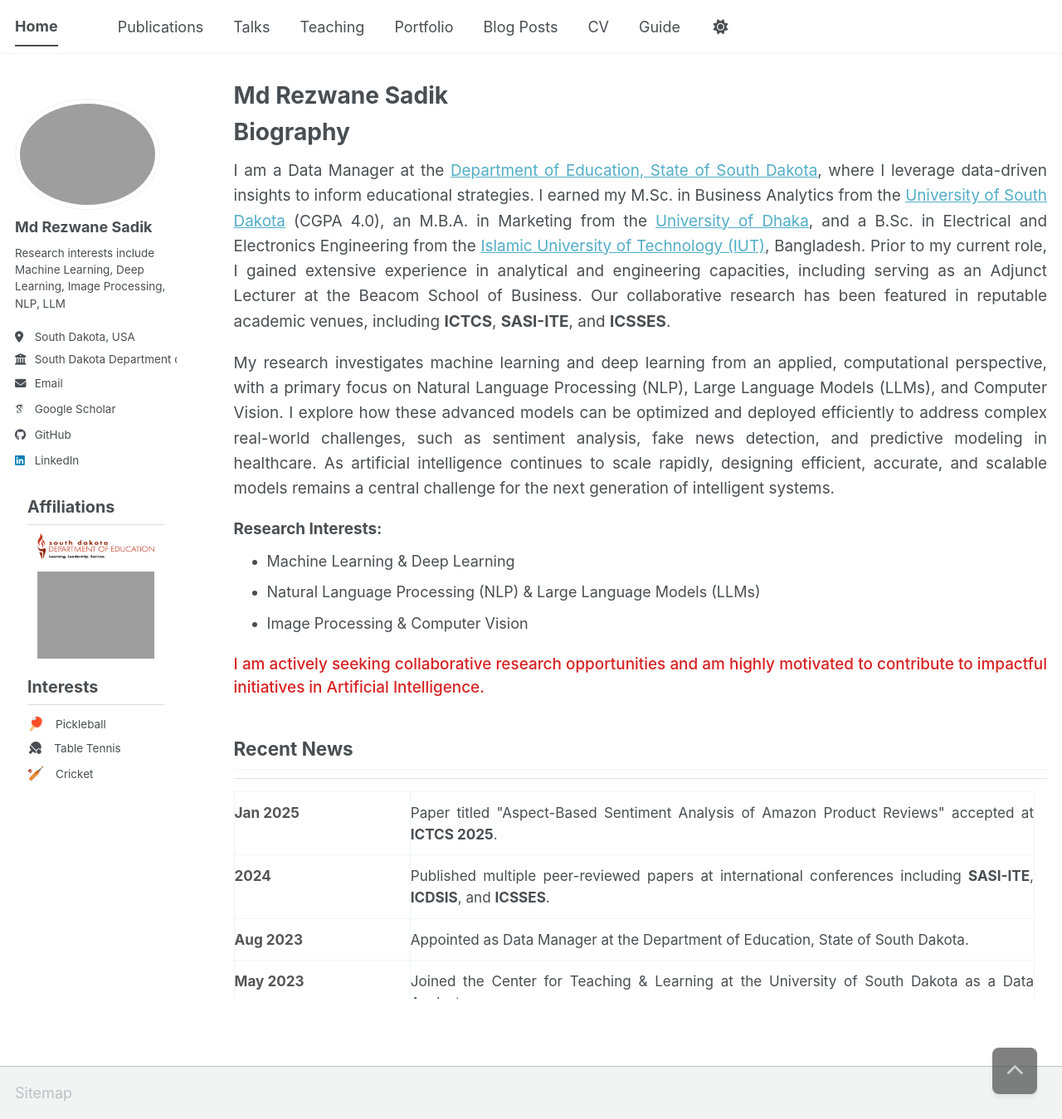
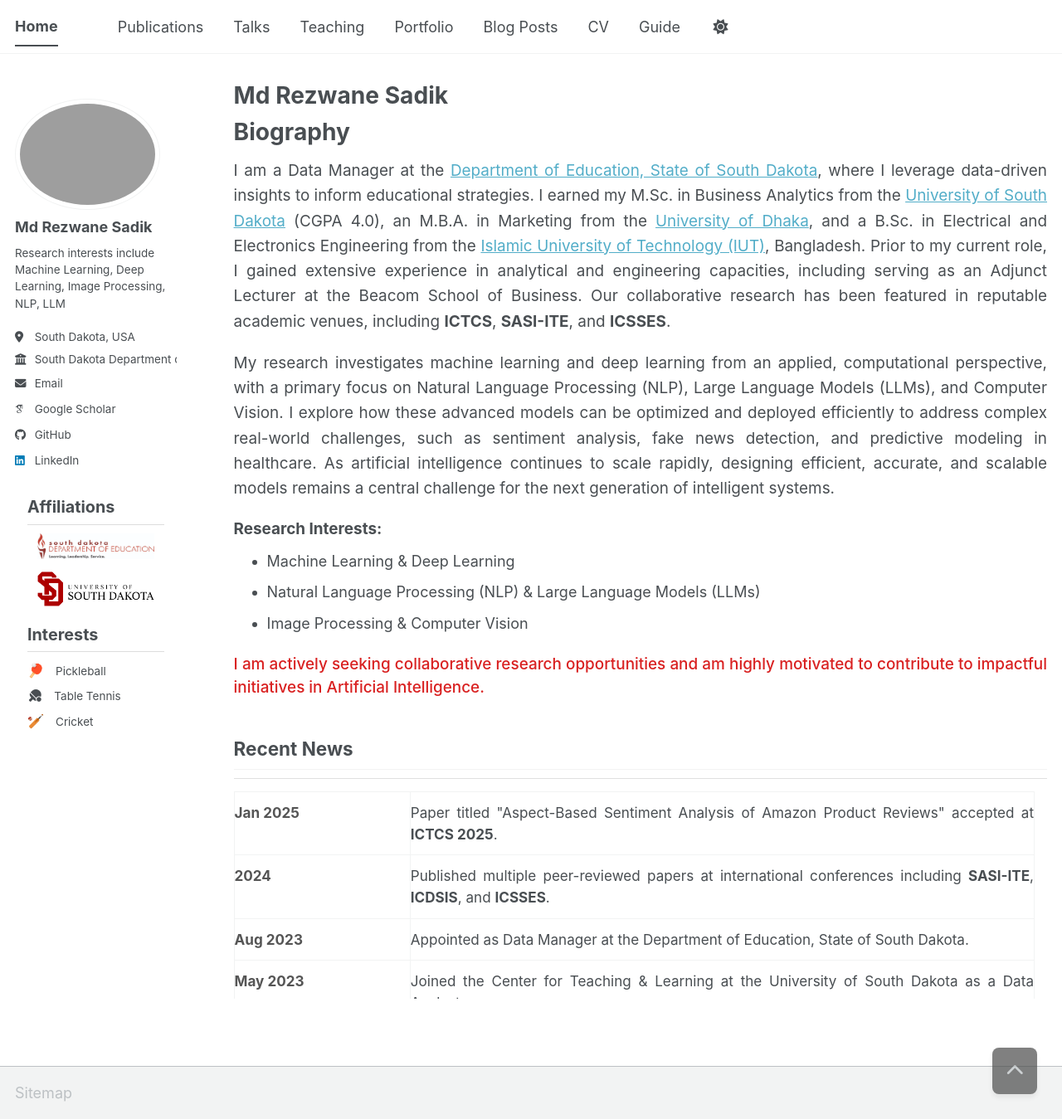
Before and after one commit to rez1Sadik/rez1Sadik.github.io, a Jekyll site: the page built from _pages/about.md, in a window 1280 px wide and 1349 px high. Shown: the whole window at 83% size. Built offline with Jekyll 4.4.1, drawn with Linux system fonts in a browser that asks for light colours; some web fonts are replaced; a script bundle is joined from its source files by our own code; library files that are not in the unit come from our copies.

Commit message:
pic change

```diff
--- a/_includes/author-profile.html
+++ b/_includes/author-profile.html
@@ -178,8 +178,8 @@
 <div class="author__urls-wrapper" style="margin-top: 30px; padding: 0 15px;">
     <p style="font-size: 1.1em; font-weight: bold; margin-bottom: 10px; border-bottom: 1px solid #ddd; padding-bottom: 5px;">Affiliations</p>
     <div style="text-align: center;">
-       <img src="{{ base_path }}/images/doe_sd_logo.png" alt="SD DOE" style="max-width: 85%; margin-bottom: 15px; display: block; margin-left: auto; margin-right: auto;">
-       <img src="{{ base_path }}/images/usd_logo.jpg" alt="USD" style="max-width: 85%; margin-bottom: 15px; display: block; margin-left: auto; margin-right: auto;">
+       <img src="{{ base_path }}/images/doe_sd_logo.jpg" alt="SD DOE" style="max-width: 85%; margin-bottom: 15px; display: block; margin-left: auto; margin-right: auto;">
+       <img src="{{ base_path }}/images/usd_logo.png" alt="USD" style="max-width: 85%; margin-bottom: 15px; display: block; margin-left: auto; margin-right: auto;">
     </div>
   </div>
 
```
Also changed, not shown: images/usd_logo.png (added).
